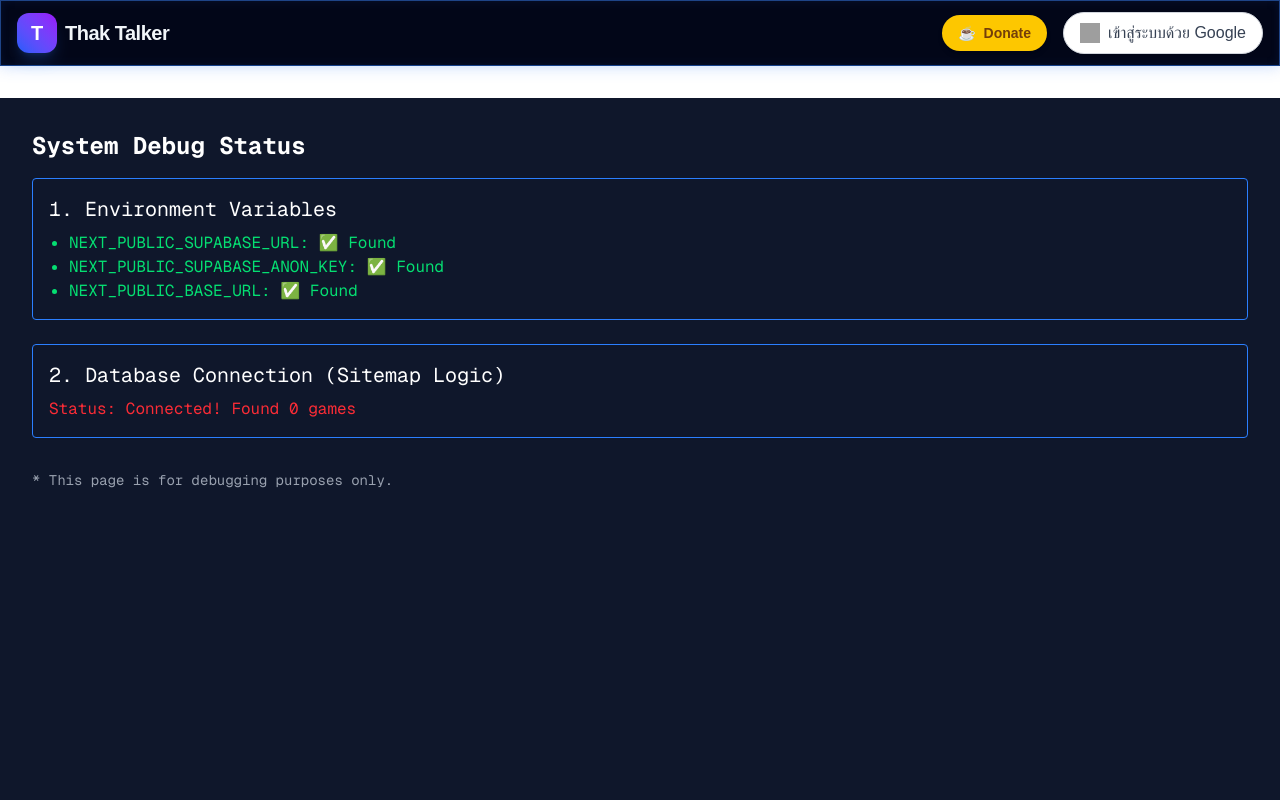
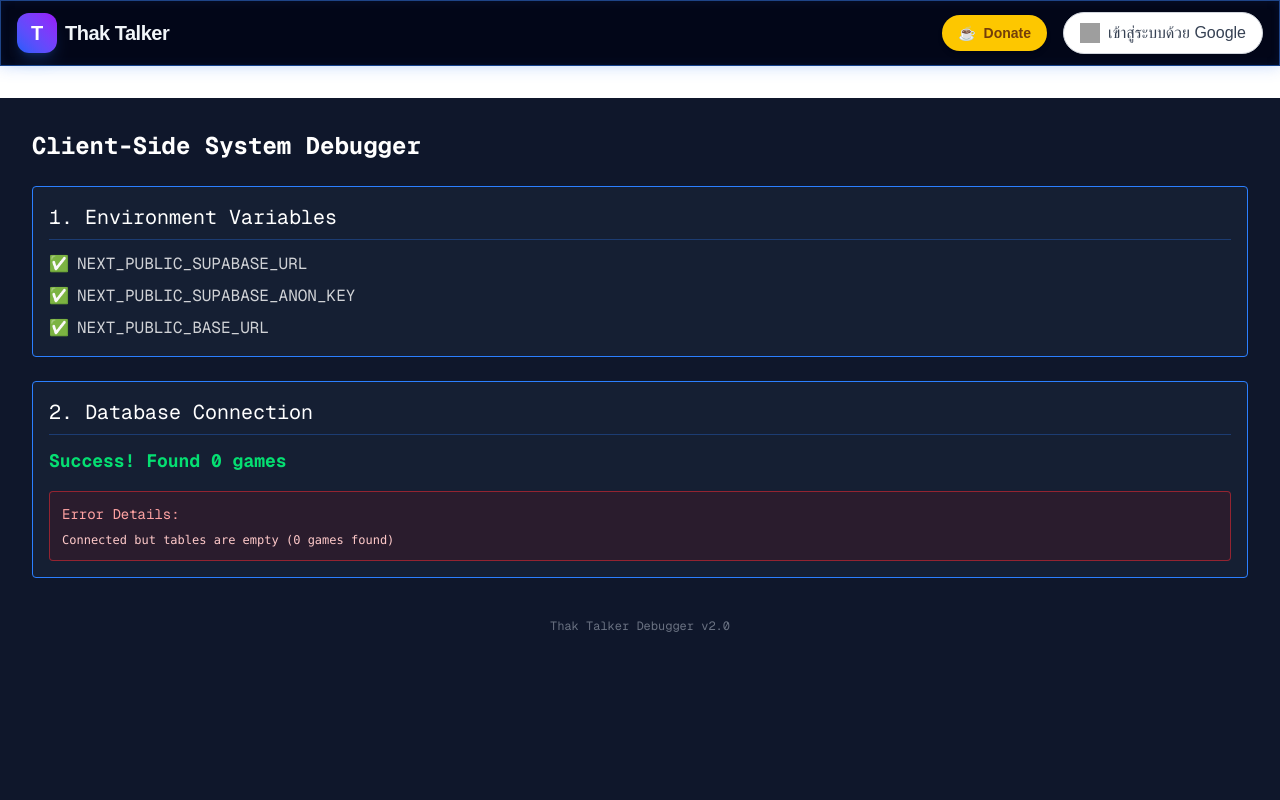
Before and after one commit to MrThak/game-community, a Next.js app: page /debug/admin-check in a window 1280 px wide. Shown: the top 800 px of the page. Built offline with nearby package versions, Linux system fonts and the light colour scheme; no server answers; the database is empty; grey boxes are pictures that could not be loaded.

Commit message:
Fast Update

```diff
--- a/app/debug/admin-check/page.tsx
+++ b/app/debug/admin-check/page.tsx
@@ -1,58 +1,100 @@
-import { supabase } from '@/lib/supabase'
+'use client'
 
-export const revalidate = 0
+import { createClient } from '@supabase/supabase-js'
+import { useEffect, useState } from 'react'
 
-export default async function DebugPage() {
-    const envCheck = {
+const getSupabase = () => {
+    const url = process.env.NEXT_PUBLIC_SUPABASE_URL!
+    const key = process.env.NEXT_PUBLIC_SUPABASE_ANON_KEY!
+    return createClient(url, key)
+}
+
+export default function DebugPage() {
+    const [status, setStatus] = useState<string>('Checking...')
+    const [envStatus, setEnvStatus] = useState<any>({})
+    const [gameData, setGameData] = useState<any>(null)
+    const [error, setError] = useState<string | null>(null)
+
+    useEffect(() => {
+        const checkSystem = async () => {
+            // 1. Check Env Vars
+            const envs = {
                 NEXT_PUBLIC_SUPABASE_URL: !!process.env.NEXT_PUBLIC_SUPABASE_URL,
                 NEXT_PUBLIC_SUPABASE_ANON_KEY: !!process.env.NEXT_PUBLIC_SUPABASE_ANON_KEY,
                 NEXT_PUBLIC_BASE_URL: !!process.env.NEXT_PUBLIC_BASE_URL,
             }
+            setEnvStatus(envs)
 
-    let dbStatus = 'Unknown'
-    let errorMsg = ''
+            // 2. Check Supabase
+            try {
+                const supabase = getSupabase()
+                const { data, error: dbError } = await supabase.from('games').select('*').limit(1)
 
-    try {
-        const { data, error } = await supabase.from('games').select('*')
-        if (error) {
-            dbStatus = 'Error: ' + error.message
-            errorMsg = JSON.stringify(error, null, 2)
+                if (dbError) {
+                    setStatus('Error connecting to Database')
+                    setError(dbError.message + '\n' + JSON.stringify(dbError, null, 2))
                 } else {
-            dbStatus = `Connected! Found ${data?.length || 0} games`
-            if (data && data.length > 0) {
-                dbStatus += ` (First Game: ${data[0].name})`
+                    setStatus(`Success! Found ${data.length} games`)
+                    if (data.length > 0) {
+                        setGameData(data[0])
+                    } else {
+                        setError('Connected but tables are empty (0 games found)')
                     }
                 }
-    } catch (e: any) {
-        dbStatus = 'Connection Failed'
-        errorMsg = e.message
+            } catch (err: any) {
+                setStatus('Critical Failure')
+                setError(err.message)
             }
+        }
+
+        checkSystem()
+    }, [])
 
     return (
         <div className="p-8 font-mono text-white bg-slate-900 min-h-screen">
-            <h1 className="text-2xl font-bold mb-4">System Debug Status</h1>
+            <h1 className="text-2xl font-bold mb-6">Client-Side System Debugger</h1>
 
-            <div className="mb-6 p-4 border border-blue-500 rounded">
-                <h2 className="text-xl mb-2">1. Environment Variables</h2>
-                <ul className="list-disc pl-5">
-                    {Object.entries(envCheck).map(([key, exists]) => (
-                        <li key={key} className={exists ? 'text-green-400' : 'text-red-500 font-bold'}>
-                            {key}: {exists ? '✅ Found' : '❌ MISSING'}
+            <div className="mb-6 p-4 border border-blue-500 rounded bg-slate-800/50">
+                <h2 className="text-xl mb-3 border-b border-blue-500/30 pb-2">1. Environment Variables</h2>
+                <ul className="space-y-2">
+                    {Object.entries(envStatus).map(([key, exists]) => (
+                        <li key={key} className="flex items-center gap-2">
+                            <span className={exists ? 'text-green-400' : 'text-red-500'}>
+                                {exists ? '✅' : '❌'}
+                            </span>
+                            <span className="opacity-80">{key}</span>
                         </li>
                     ))}
                 </ul>
             </div>
 
-            <div className="mb-6 p-4 border border-blue-500 rounded">
-                <h2 className="text-xl mb-2">2. Database Connection (Sitemap Logic)</h2>
-                <p className={dbStatus.includes('Connected') && !dbStatus.includes('Found 0') ? 'text-green-400' : 'text-red-500'}>
-                    Status: {dbStatus}
-                </p>
-                {errorMsg && <pre className="mt-2 text-xs text-red-300 bg-black p-2 overflow-auto">{errorMsg}</pre>}
+            <div className="mb-6 p-4 border border-blue-500 rounded bg-slate-800/50">
+                <h2 className="text-xl mb-3 border-b border-blue-500/30 pb-2">2. Database Connection</h2>
+                <div className={`text-lg font-bold mb-2 ${status.includes('Success') ? 'text-green-400' : 'text-red-400'}`}>
+                    {status}
                 </div>
 
-            <div className="text-sm text-gray-400 mt-8">
-                * This page is for debugging purposes only.
+                {gameData && (
+                    <div className="mt-4 p-3 bg-black/50 rounded overflow-auto">
+                        <p className="text-sm text-gray-400 mb-2">Sample Data Received:</p>
+                        <pre className="text-xs text-green-300">
+                            {JSON.stringify(gameData, null, 2)}
+                        </pre>
+                    </div>
+                )}
+
+                {error && (
+                    <div className="mt-4 p-3 bg-red-900/20 border border-red-500/50 rounded overflow-auto">
+                        <p className="text-sm text-red-300 mb-2">Error Details:</p>
+                        <pre className="text-xs text-red-200 whitespace-pre-wrap">
+                            {error}
+                        </pre>
+                    </div>
+                )}
+            </div>
+
+            <div className="text-center text-xs text-gray-500 mt-10">
+                Thak Talker Debugger v2.0
             </div>
         </div>
     )
```
Lines whose indentation alone changed are shown as unchanged.
